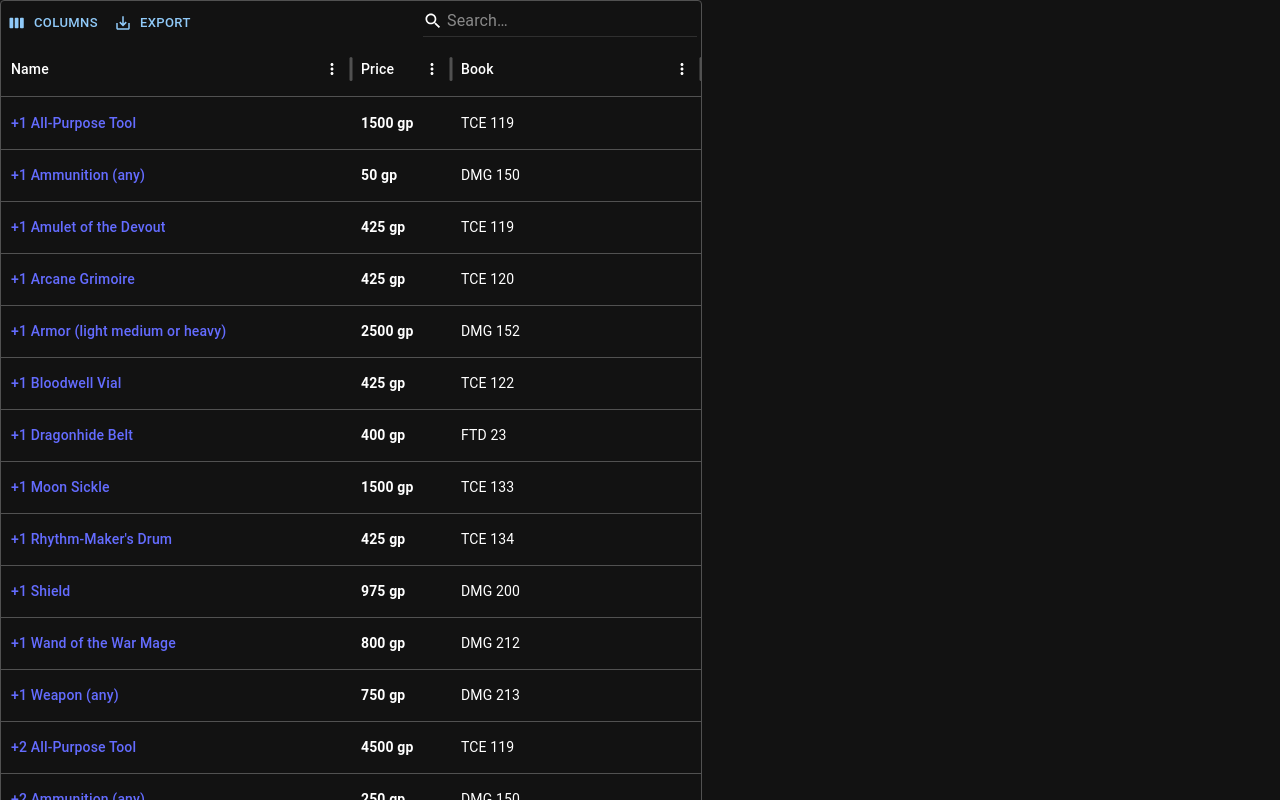
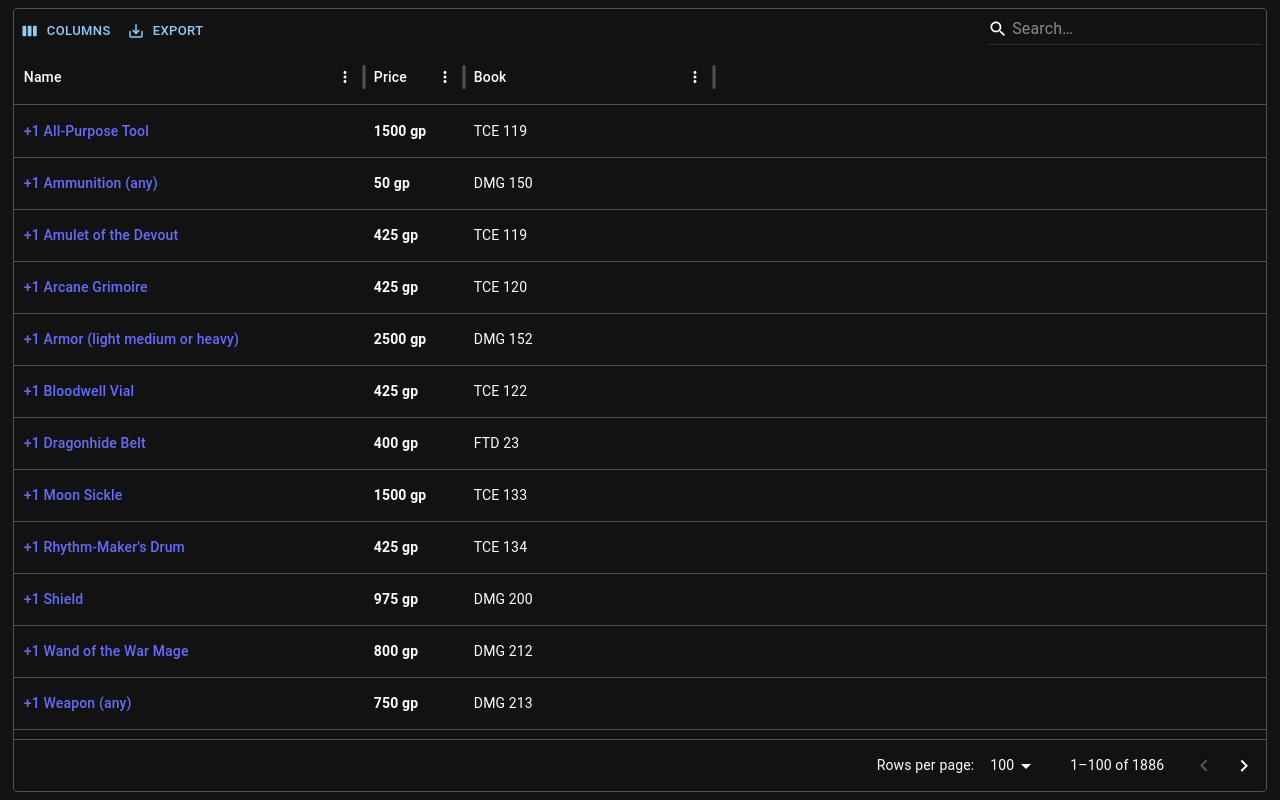
Before and after one commit to edlost113/avgprice, a React (Vite) app in the folder avgprice/: page / in a window 1280 px wide. Shown: the top 800 px of the page. Built offline with nearby package versions, Linux system fonts and the light colour scheme.

Commit message:
fixed alignment

```diff
--- a/avgprice/src/App.tsx
+++ b/avgprice/src/App.tsx
@@ -15,7 +15,7 @@
   return (
     <ThemeProvider theme={darkTheme}>
       <CssBaseline />
-      <Box id="gridD">
+      <Box sx={{position: 'absolute', top: '1%', left:'1%', width: '98%', height:'98%'}}>
         <Grid rows={data} />
       </Box>
     </ThemeProvider>
```
